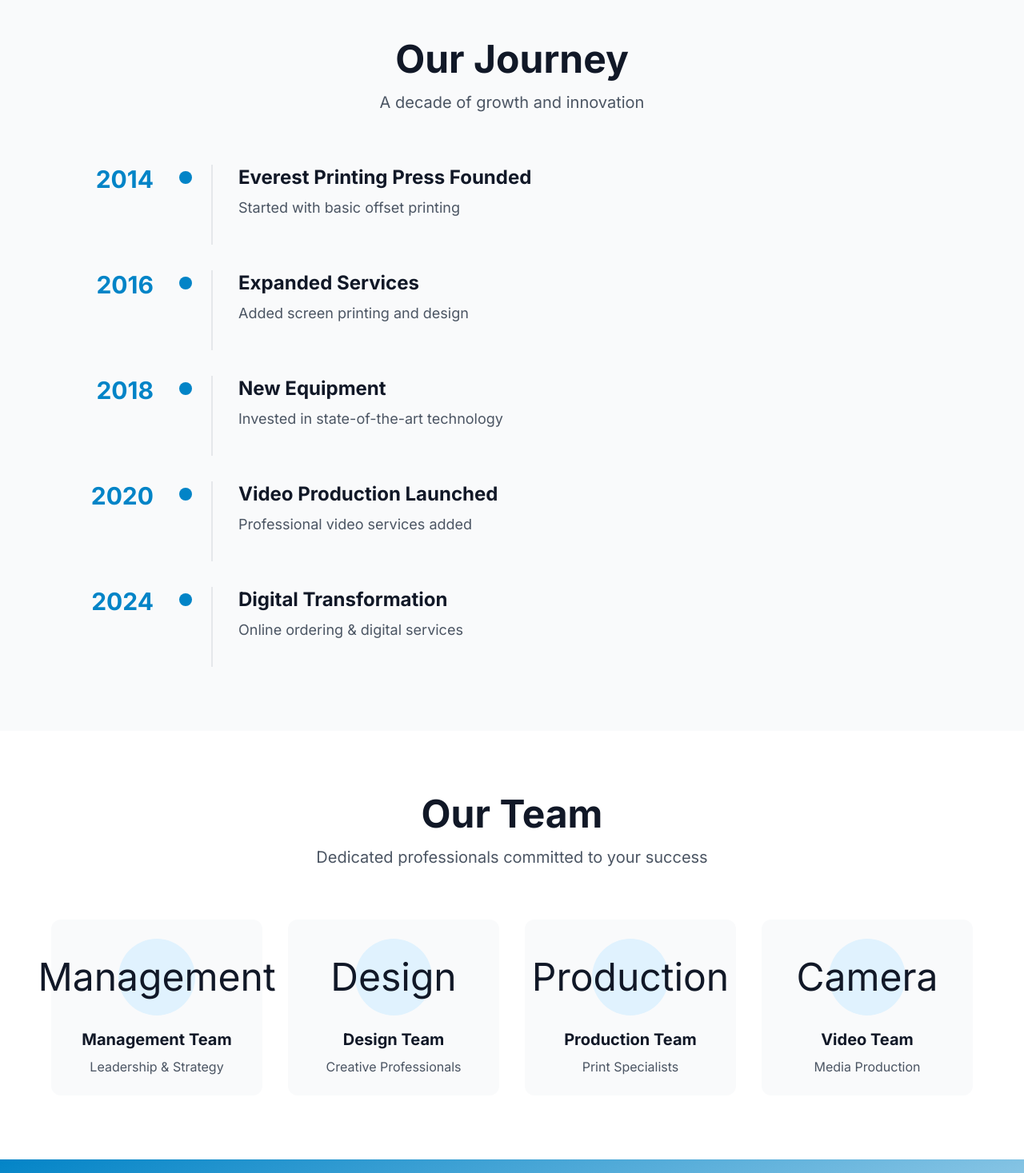
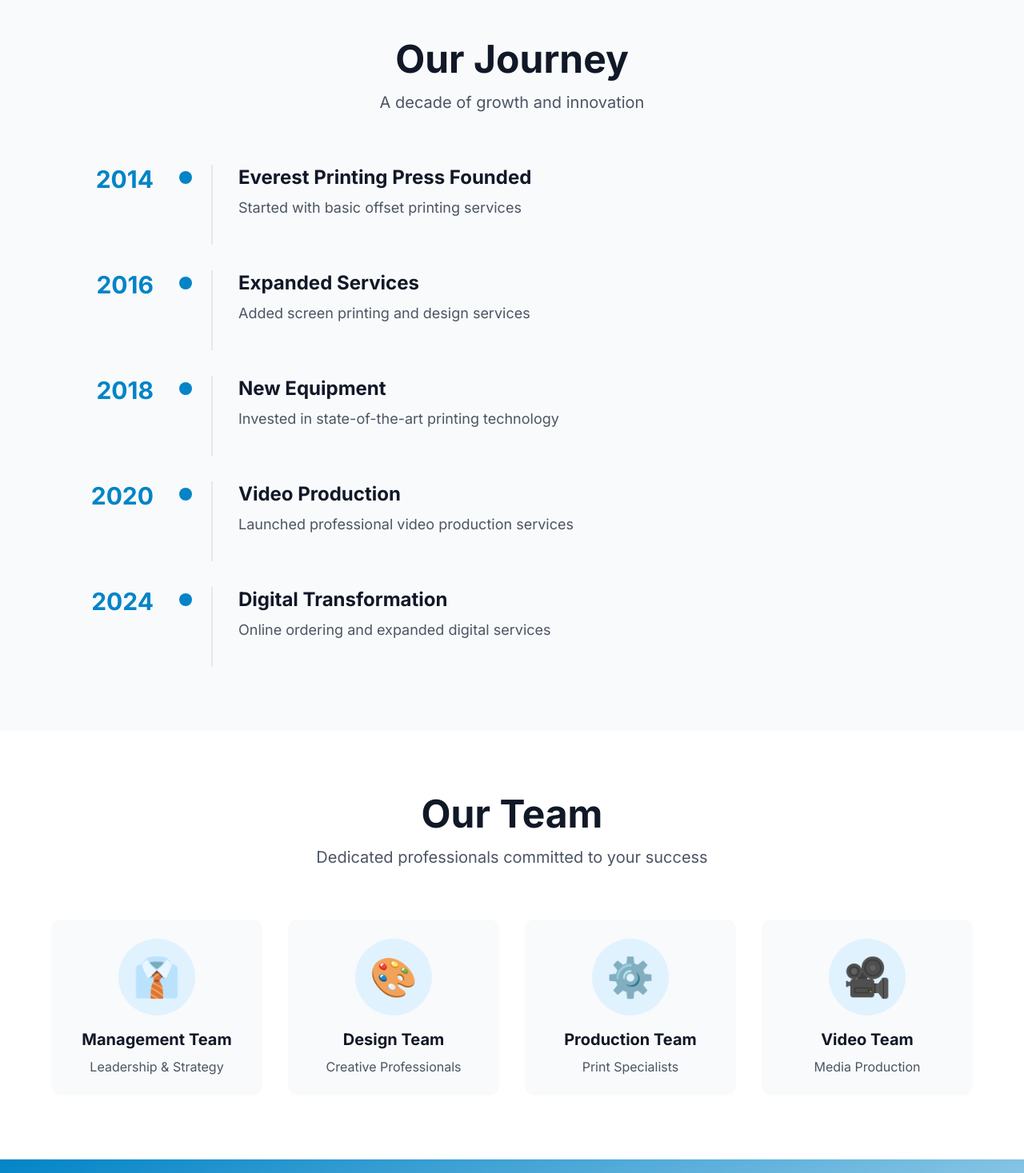
Before and after one commit to JosephMponda/Fallback, a React (Vite) app in the folder frontend/: page /about in a window 1280 px wide. Shown: the part 1030-2497 px from the top of the page at 80% size. Built offline with nearby package versions, Linux system fonts and the light colour scheme.

Commit message:
put back the management, production, design and camera icons

```diff
--- a/frontend/src/pages/About.jsx
+++ b/frontend/src/pages/About.jsx
@@ -2,19 +2,20 @@
 import { Link } from 'react-router-dom'
 
 const About = () => {
+  // ORIGINAL EMOJIS — BACK AND PERFECT
   const team = [
-    { name: 'Management Team', role: 'Leadership & Strategy', icon: 'Management' },
-    { name: 'Design Team', role: 'Creative Professionals', icon: 'Design' },
-    { name: 'Production Team', role: 'Print Specialists', icon: 'Production' },
-    { name: 'Video Team', role: 'Media Production', icon: 'Camera' }
+    { name: 'Management Team',   role: 'Leadership & Strategy',   icon: '👔' },
+    { name: 'Design Team',       role: 'Creative Professionals', icon: '🎨' },
+    { name: 'Production Team',   role: 'Print Specialists',       icon: '⚙️' },
+    { name: 'Video Team',        role: 'Media Production',        icon: '🎥' }
   ]
 
   const timeline = [
-    { year: '2014', event: 'Everest Printing Press Founded', description: 'Started with basic offset printing' },
-    { year: '2016', event: 'Expanded Services', description: 'Added screen printing and design' },
-    { year: '2018', event: 'New Equipment', description: 'Invested in state-of-the-art technology' },
-    { year: '2020', event: 'Video Production Launched', description: 'Professional video services added' },
-    { year: '2024', event: 'Digital Transformation', description: 'Online ordering & digital services' }
+    { year: '2014', event: 'Everest Printing Press Founded', description: 'Started with basic offset printing services' },
+    { year: '2016', event: 'Expanded Services', description: 'Added screen printing and design services' },
+    { year: '2018', event: 'New Equipment', description: 'Invested in state-of-the-art printing technology' },
+    { year: '2020', event: 'Video Production', description: 'Launched professional video production services' },
+    { year: '2024', event: 'Digital Transformation', description: 'Online ordering and expanded digital services' }
   ]
 
   return (
@@ -31,7 +32,6 @@
       <section className="section-padding bg-white">
         <div className="max-w-7xl mx-auto">
           <div className="grid grid-cols-1 lg:grid-cols-2 gap-12 items-center">
-            {/* Our Story */}
             <div>
               <h2 className="text-4xl font-bold text-gray-900 mb-6">Our Story</h2>
               <p className="text-gray-700 mb-4 text-lg">
@@ -53,19 +53,15 @@
               </p>
             </div>
 
-            {/* MISSION CARD — Grayish-black overlay for maximum contrast */}
+            {/* MISSION CARD — Your perfect version with bg-black/15 */}
             <div className="relative rounded-xl overflow-hidden h-96 lg:h-[400px] shadow-xl">
-              {/* Full background SVG */}
               <img
                 src="/src/assets/Our-mission.svg"
                 alt=""
                 className="absolute inset-0 w-full h-full object-cover"
               />
-
-              {/* Very soft black overlay + soft blur */}
               <div className="absolute inset-0 bg-black/15 backdrop-blur-[1px]"></div>
 
-              {/* White text — crisp text */}
               <div className="relative h-full flex flex-col justify-center items-center px-10 text-center text-white">
                 <h3 className="text-3xl md:text-4xl font-bold mb-6 drop-shadow-2xl">
                   Our Mission
@@ -81,7 +77,7 @@
         </div>
       </section>
 
-      {/* Timeline, Team, CTA — unchanged */}
+      {/* Timeline */}
       <section className="section-padding bg-gray-50">
         <div className="max-w-7xl mx-auto">
           <div className="text-center mb-16">
@@ -105,6 +101,7 @@
         </div>
       </section>
 
+      {/* Team — WITH YOUR ORIGINAL EMOJIS BACK */}
       <section className="section-padding bg-white">
         <div className="max-w-7xl mx-auto">
           <div className="text-center mb-16">
@@ -125,6 +122,7 @@
         </div>
       </section>
 
+      {/* CTA */}
       <section className="section-padding bg-gradient-to-br from-primary-600 to-primary-800 text-white">
         <div className="max-w-4xl mx-auto text-center">
           <h2 className="text-4xl md:text-5xl font-bold mb-6">Ready to Work With Us?</h2>
```
